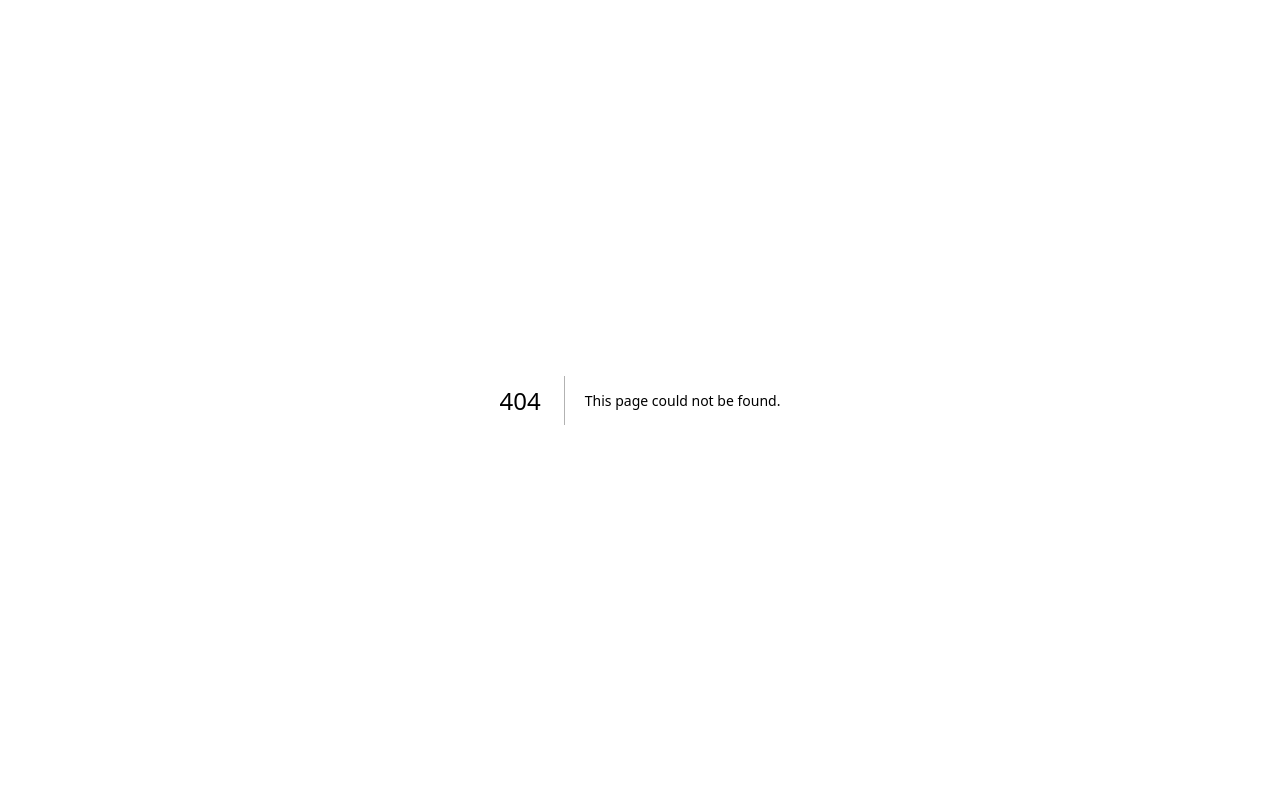
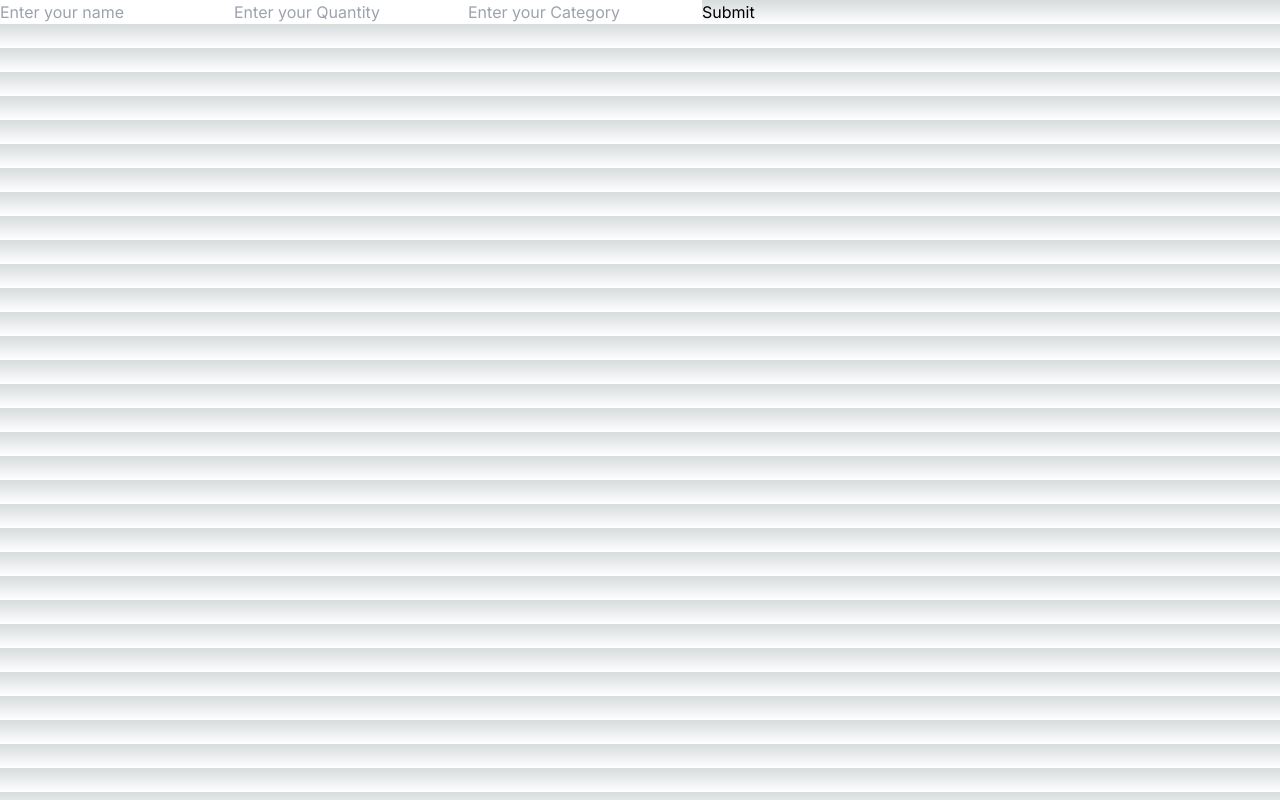
Before and after one commit to jincabia/cprg306-assignments, a Next.js app: page /week-4 in a window 1280 px wide. Before the commit this address had no page. Built offline with nearby package versions, Linux system fonts and the light colour scheme.

Commit message:
Week 4 in progress

```diff
--- a/app/page.js
+++ b/app/page.js
@@ -4,15 +4,12 @@ export default function Page() {
     return (
       <main>
         <h1>CPRG306: Web Dev 2 - Assignments</h1>
+        <ul>
 
+          <li><Link href="./week-2">Week 2 Page </Link></li>
+          <li><Link href="./week-3">Week 3 Page</Link></li>
 
-        <Link href="./week-2">Week 2 Page </Link>
-        <p></p>
-        <Link href="./week-3">Week 3 Page</Link>
-
-
-
-
+        </ul>
       </main>
     );
   }
--- a/app/week-3/item-list.js
+++ b/app/week-3/item-list.js
@@ -77,7 +77,6 @@ export function ItemList() {
     return (
 
         <ul>
-            <li></li>
             <li><Item name={item1.name} quantity={item1.quantity} category={item1.category}/> </li>
             <li><Item name={item2.name} quantity={item2.quantity} category={item2.category}/></li>
             <li><Item name={item3.name} quantity={item3.quantity} category={item3.category}/></li>
--- /dev/null
+++ b/app/week-4/new-item.js
@@ -0,0 +1,72 @@
+'use client';
+import { useState } from 'react';
+
+export function NewItem()
+{
+    const[name, setName] = useState("")
+    const[quantity, setQuantity] = useState(1)
+    const[category, setCategory] = useState("")
+
+
+
+
+                /*Create an item object with the current values of name, quantity, and category.
+                Log the item object to the console.
+                Display an alert with the current state of name, quantity, and category.
+                Reset the state variables to their initial values.*/
+
+                // const item12 = {
+                //     name: "hand soap 🧼",
+                //     quantity: 4,
+                //     category: "household",
+                //   };
+    const submitFunction = (event) => {
+        event.preventDefault();
+        const newItem = {
+            Name: name,
+            Quantity: quantity,
+            Category: category,
+
+        };
+        console.log(newItem);
+        alert(name,quantity,category);
+
+      };
+
+
+    return(
+        <div>
+            <form onSubmit="submitFunction(event)">
+            <input type="text" name="name" placeholder="Enter your name" className='text-black' />
+            <input type="number" name="quantity" placeholder="Enter your Quantity" className='text-black' />
+            <input type="text" name="category" placeholder="Enter your Category" className='text-black' />
+            <button type="submit">Submit</button>
+            </form>
+
+
+
+
+            {/* Change Name: <input value={name} onChange={n=> setName(n.target.value)}/>
+            <p>Name: {name}</p> */}
+
+
+        </div>
+    )
+
+}
+
+
+// export function CounterExample() {
+//     const [count, setCount] = useState(0);
+
+//     const increment = () => {
+//       setCount(count + 1);
+//     };
+
+//     return (
+//       <div>
+//         <p>Count: {count}</p>
+//         <button onClick={increment}>Increment</button>
+//       </div>
+//     );
+//   }
--- /dev/null
+++ b/app/week-4/page.js
@@ -0,0 +1,11 @@
+import { NewItem } from "./new-item"
+
+export default function Page() {
+    return (
+      <main>
+        <NewItem/>
+
+
+      </main>
+    );
+  }
```
